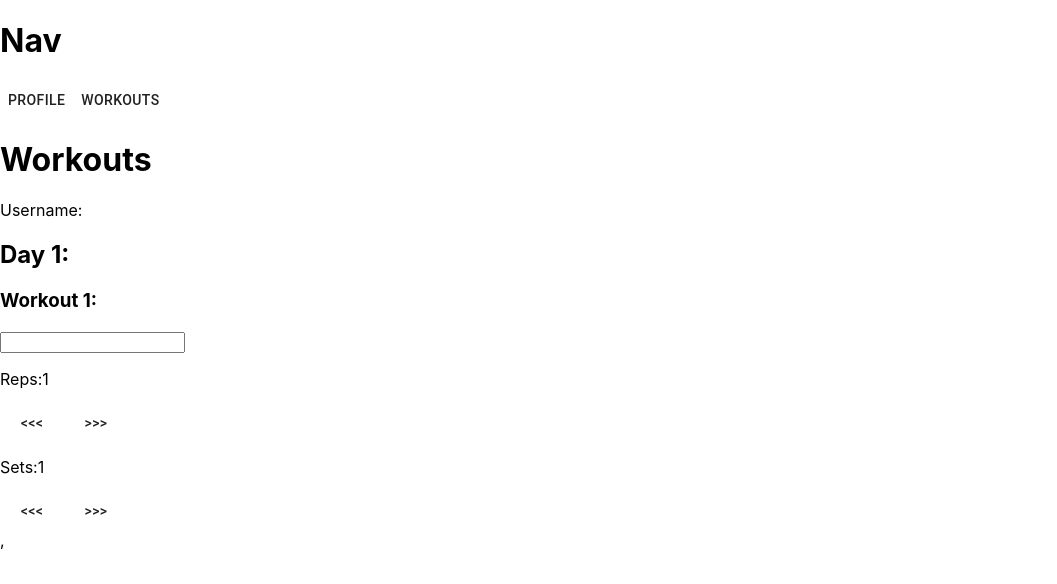
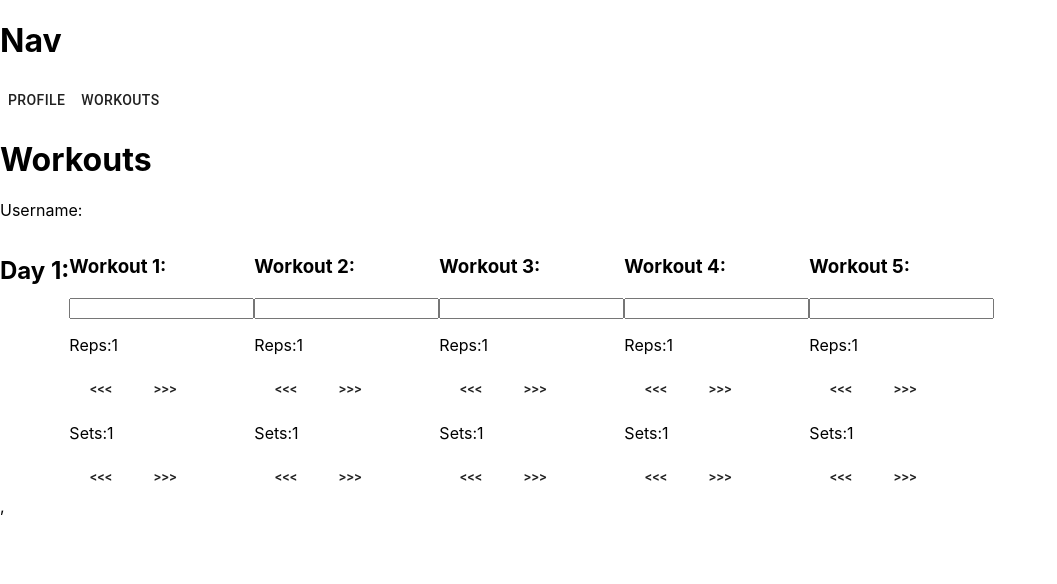
Before and after one commit to noahvanbeezie/Workout-Tracker, a React (Create React App) app: page /#/workouts in a window 1280 px wide. Shown: the top 584 px of the page, without its empty margins (0-1057 px from the left). Built offline with nearby package versions, Linux system fonts and the light colour scheme.

Commit message:
day 1 workouts added

```diff
--- /dev/null
+++ b/src/Components/Workouts/Workouts.css
@@ -0,0 +1,10 @@
+.workoutHolder {
+  display: -webkit-box;
+  display: -ms-flexbox;
+  display: flex;
+  -webkit-box-orient: horizontal;
+  -webkit-box-direction: normal;
+      -ms-flex-direction: row;
+          flex-direction: row;
+}
+/*# sourceMappingURL=Workouts.css.map */
--- a/src/Components/Workouts/Workouts.js
+++ b/src/Components/Workouts/Workouts.js
@@ -2,31 +2,29 @@ import React, {useState, useEffect} from 'react'
 import Button from '@material-ui/core/Button'
 import {connect} from 'react-redux'
 import {getUser} from '../../ducks/authReducer'
+import './Workouts.css'
 
 function Workouts(props){
-    const [update,setUpdate] = useState(false)
-
     const [workoutDay1Name1,setWorkoutDay1Name1] = useState('')
     const [workoutDay1Reps1,setWorkoutDay1Reps1] = useState(1)
     const [workoutDay1Sets1,setWorkoutDay1Sets1] = useState(1)
+
     const [workoutDay1Name2,setWorkoutDay1Name2] = useState('')
     const [workoutDay1Reps2,setWorkoutDay1Reps2] = useState(1)
     const [workoutDay1Sets2,setWorkoutDay1Sets2] = useState(1)
+
     const [workoutDay1Name3,setWorkoutDay1Name3] = useState('')
     const [workoutDay1Reps3,setWorkoutDay1Reps3] = useState(1)
     const [workoutDay1Sets3,setWorkoutDay1Sets3] = useState(1)
+
     const [workoutDay1Name4,setWorkoutDay1Name4] = useState('')
     const [workoutDay1Reps4,setWorkoutDay1Reps4] = useState(1)
     const [workoutDay1Sets4,setWorkoutDay1Sets4] = useState(1)
+
     const [workoutDay1Name5,setWorkoutDay1Name5] = useState('')
     const [workoutDay1Reps5,setWorkoutDay1Reps5] = useState(1)
     const [workoutDay1Sets5,setWorkoutDay1Sets5] = useState(1)
 
-    useEffect(() => {
-        if(update === true){
-            setUpdate(false)
-        }
-    },{update})
     // Workout 1 Day 1
     let day1Name1 = e =>{
         setWorkoutDay1Name1(e.target.value)
@@ -52,12 +50,108 @@ function Workouts(props){
         }
     }
     // Workout 2 Day 1
+    let day1Name2 = e =>{
+        setWorkoutDay1Name2(e.target.value)
+    }
+    function day1Reps2Down(){
+        if(workoutDay1Reps2 > 1){
+            setWorkoutDay1Reps2(workoutDay1Reps2 - 1)
+        }
+    }
+    function day1Reps2Up(){
+        if(workoutDay1Reps2 < 30){
+            setWorkoutDay1Reps2(workoutDay1Reps2 + 1)
+        }
+    }
+    function day1Sets2Down(){
+        if(workoutDay1Sets2 >1){
+            setWorkoutDay1Sets2(workoutDay1Sets2 - 1)
+        }
+    }
+    function day1Sets2Up(){
+        if(workoutDay1Sets2 < 10){
+            setWorkoutDay1Sets2(workoutDay1Sets2 + 1)
+        }
+    }
+    // Workout 3 Day 1
+    let day1Name3 = e =>{
+        setWorkoutDay1Name3(e.target.value)
+    }
+    function day1Reps3Down(){
+        if(workoutDay1Reps3 > 1){
+            setWorkoutDay1Reps3(workoutDay1Reps3 - 1)
+        }
+    }
+    function day1Reps3Up(){
+        if(workoutDay1Reps3 < 30){
+            setWorkoutDay1Reps3(workoutDay1Reps3 + 1)
+        }
+    }
+    function day1Sets3Down(){
+        if(workoutDay1Sets3 >1){
+            setWorkoutDay1Sets3(workoutDay1Sets3 - 1)
+        }
+    }
+    function day1Sets3Up(){
+        if(workoutDay1Sets3 < 10){
+            setWorkoutDay1Sets3(workoutDay1Sets3 + 1)
+        }
+    }
+    // Workout 4 Day 1
+    let day1Name4 = e =>{
+        setWorkoutDay1Name4(e.target.value)
+    }
+    function day1Reps4Down(){
+        if(workoutDay1Reps4 > 1){
+            setWorkoutDay1Reps4(workoutDay1Reps4 - 1)
+        }
+    }
+    function day1Reps4Up(){
+        if(workoutDay1Reps4 < 30){
+            setWorkoutDay1Reps4(workoutDay1Reps4 + 1)
+        }
+    }
+    function day1Sets4Down(){
+        if(workoutDay1Sets4 >1){
+            setWorkoutDay1Sets4(workoutDay1Sets4 - 1)
+        }
+    }
+    function day1Sets4Up(){
+        if(workoutDay1Sets4 < 10){
+            setWorkoutDay1Sets4(workoutDay1Sets4 + 1)
+        }
+    }
+    // Workout 5 Day 1
+    let day1Name5 = e =>{
+        setWorkoutDay1Name5(e.target.value)
+    }
+    function day1Reps5Down(){
+        if(workoutDay1Reps5 > 1){
+            setWorkoutDay1Reps5(workoutDay1Reps5 - 1)
+        }
+    }
+    function day1Reps5Up(){
+        if(workoutDay1Reps5 < 30){
+            setWorkoutDay1Reps5(workoutDay1Reps5 + 1)
+        }
+    }
+    function day1Sets5Down(){
+        if(workoutDay1Sets5 >1){
+            setWorkoutDay1Sets5(workoutDay1Sets5 - 1)
+        }
+    }
+    function day1Sets5Up(){
+        if(workoutDay1Sets5 < 10){
+            setWorkoutDay1Sets5(workoutDay1Sets5 + 1)
+        }
+    }
+
 
     return(
         <div>
             <h1>Workouts</h1>
             <p>Username:{props.reduxState.username}</p>
-            <div>
+            <div className='workoutHolder'>
                 <h2>Day 1:</h2>
                 <div>
                     <div>
@@ -86,6 +180,114 @@ function Workouts(props){
                         </div>
                     </div>
                 </div>
+                <div>
+                    <div>
+                        {workoutDay1Name2 === '' ? (
+                            <h3>Workout 2:</h3>
+                        ):(
+                            <h3>{workoutDay1Name2}</h3>
+                        )}
+                    <input
+                        type='text'
+                        maxLength={30}
+                        onChange={day1Name2}/>
+                    </div>
+                    <div>
+                        <p>Reps:{workoutDay1Reps2}</p>
+                        <div>
+                            <Button onClick={() => day1Reps2Down()}>{'<<<'}</Button>
+                            <Button onClick={() => day1Reps2Up()}>{'>>>'}</Button>
+                        </div>
+                    </div>
+                    <div>
+                        <p>Sets:{workoutDay1Sets2}</p>
+                        <div>
+                            <Button onClick={() => day1Sets2Down()}>{'<<<'}</Button>
+                            <Button onClick={() => day1Sets2Up()}>{'>>>'}</Button>
+                        </div>
+                    </div>
+                </div>
+                <div>
+                    <div>
+                        {workoutDay1Name3 === '' ? (
+                            <h3>Workout 3:</h3>
+                        ):(
+                            <h3>{workoutDay1Name3}</h3>
+                        )}
+                    <input
+                        type='text'
+                        maxLength={30}
+                        onChange={day1Name3}/>
+                    </div>
+                    <div>
+                        <p>Reps:{workoutDay1Reps3}</p>
+                        <div>
+                            <Button onClick={() => day1Reps3Down()}>{'<<<'}</Button>
+                            <Button onClick={() => day1Reps3Up()}>{'>>>'}</Button>
+                        </div>
+                    </div>
+                    <div>
+                        <p>Sets:{workoutDay1Sets3}</p>
+                        <div>
+                            <Button onClick={() => day1Sets3Down()}>{'<<<'}</Button>
+                            <Button onClick={() => day1Sets3Up()}>{'>>>'}</Button>
+                        </div>
+                    </div>
+                </div>
+                <div>
+                    <div>
+                        {workoutDay1Name4 === '' ? (
+                            <h3>Workout 4:</h3>
+                        ):(
+                            <h3>{workoutDay1Name4}</h3>
+                        )}
+                    <input
+                        type='text'
+                        maxLength={30}
+                        onChange={day1Name4}/>
+                    </div>
+                    <div>
+                        <p>Reps:{workoutDay1Reps4}</p>
+                        <div>
+                            <Button onClick={() => day1Reps4Down()}>{'<<<'}</Button>
+                            <Button onClick={() => day1Reps4Up()}>{'>>>'}</Button>
+                        </div>
+                    </div>
+                    <div>
+                        <p>Sets:{workoutDay1Sets4}</p>
+                        <div>
+                            <Button onClick={() => day1Sets4Down()}>{'<<<'}</Button>
+                            <Button onClick={() => day1Sets4Up()}>{'>>>'}</Button>
+                        </div>
+                    </div>
+                </div>
+                <div>
+                    <div>
+                        {workoutDay1Name5 === '' ? (
+                            <h3>Workout 5:</h3>
+                        ):(
+                            <h3>{workoutDay1Name5}</h3>
+                        )}
+                    <input
+                        type='text'
+                        maxLength={30}
+                        onChange={day1Name5}/>
+                    </div>
+                    <div>
+                        <p>Reps:{workoutDay1Reps5}</p>
+                        <div>
+                            <Button onClick={() => day1Reps5Down()}>{'<<<'}</Button>
+                            <Button onClick={() => day1Reps5Up()}>{'>>>'}</Button>
+                        </div>
+                    </div>
+                    <div>
+                        <p>Sets:{workoutDay1Sets5}</p>
+                        <div>
+                            <Button onClick={() => day1Sets5Down()}>{'<<<'}</Button>
+                            <Button onClick={() => day1Sets5Up()}>{'>>>'}</Button>
+                        </div>
+                    </div>
+                </div>
             </div>
 
         </div>
--- /dev/null
+++ b/src/Components/Workouts/Workouts.scss
@@ -0,0 +1,4 @@
+.workoutHolder{
+    display: flex;
+    flex-direction: row;
+}
```
Also changed, not shown: 2 other files (tests, documents, lock files or other folders).
